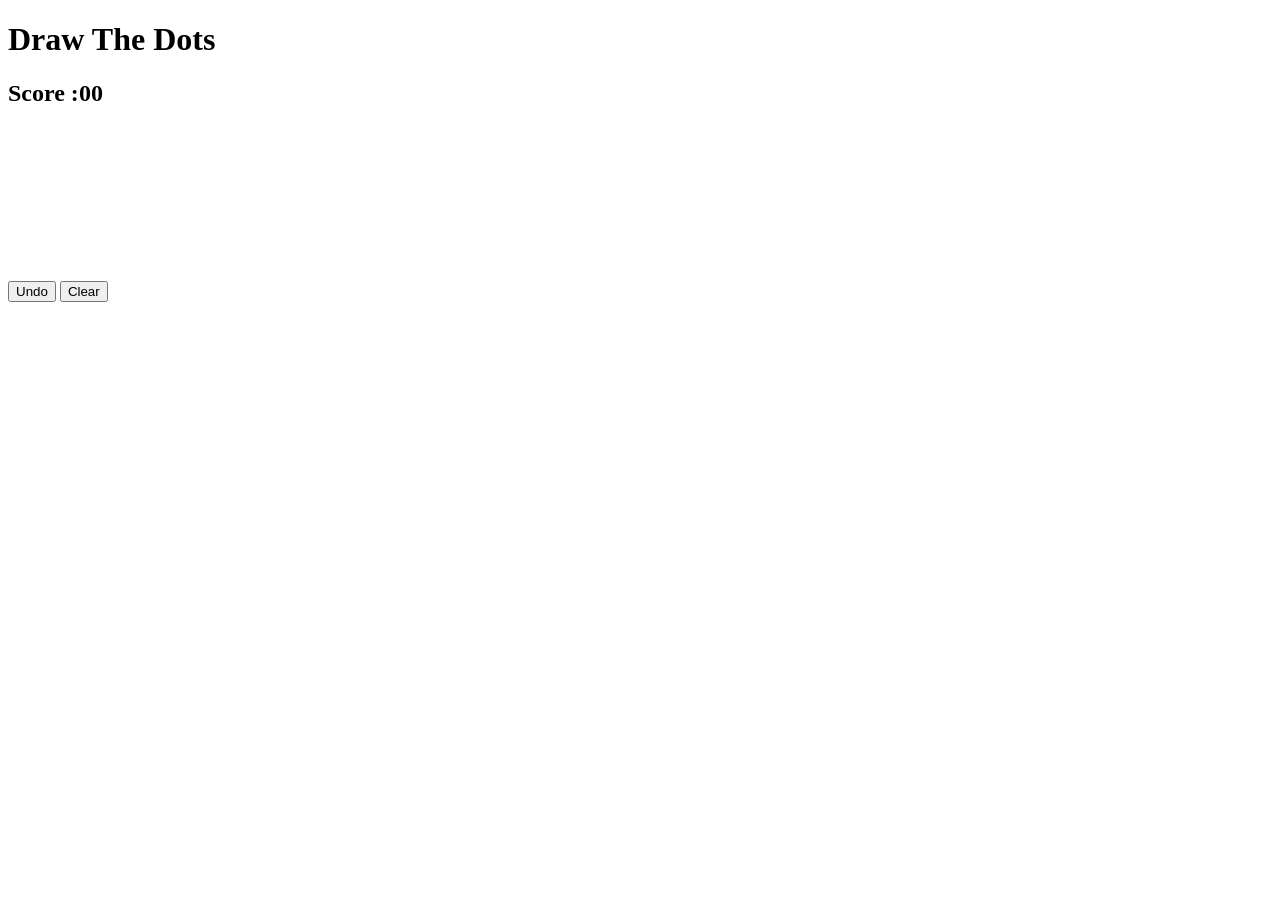
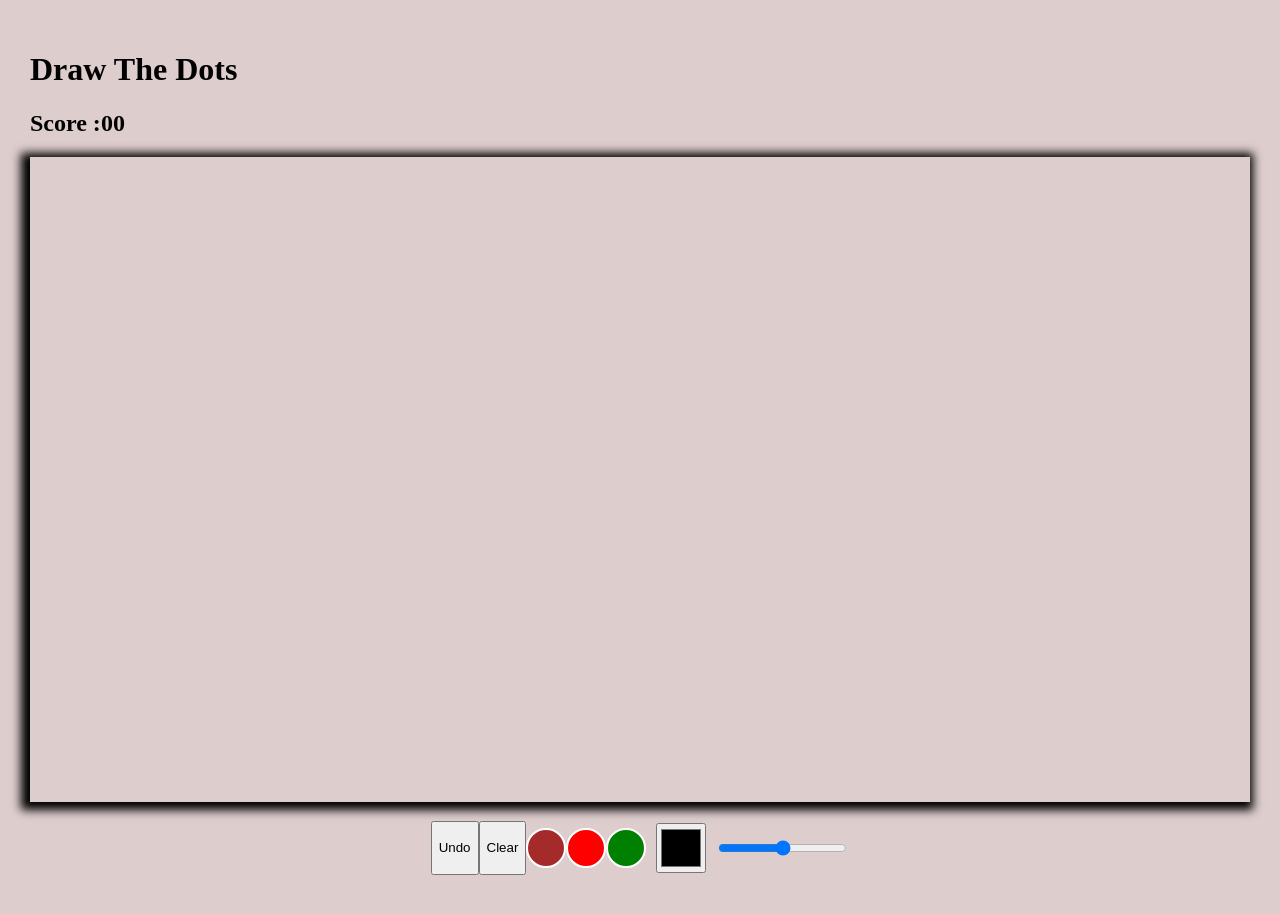
Before and after one commit to SHresTho12/spl-lab-project, a website built with webpack: page root/pages/Games/ConnectDotsGame/newDot.html in a window 1280 px wide. Before the commit the page ends 800 px from the top, so only its background shows below. Built offline with Linux system fonts and the light colour scheme.

Commit message:
canvas added

```diff
--- a/root/css/newDots.css
+++ b/root/css/newDots.css
@@ -3,4 +3,53 @@ body{
     padding: 30px;
     box-sizing: border-box;
     overflow: hidden;
+    background: rgb(221, 205, 205);
+   /* background-image: url(../images/ConnectDotsGame/dotsGameBg2.jpg); */
 }
+.dotsCanvas{
+    box-shadow: -3px 2px 9px 6px black;
+    cursor:pointer;
+}
+.tools{
+    display: flex;
+    justify-content: center;
+    flex-direction: row;
+    margin: 15px;
+
+}
+.tools .color-button{
+    height:40px;
+    width:40px;
+    min-width: 40px;
+    min-height: 40px;
+    cursor:pointer;
+    display: inline-block;
+    border-radius:50%;
+    box-sizing: border-box;
+    border: 2px solid white;
+    align-self: center;
+}
+.tools .button{
+    align-self: center;
+    width:100px;
+    height: 100px;
+    border: 2px solid white;
+    cursor: pointer;
+    color: white;
+    background:#222;
+    font-weight: bold;
+    margin: 0 10px;
+}
+.color-picker{
+    align-self: center;
+    margin:0 10px;
+    height:50px;
+
+
+}
+
+.pen-range{
+    align-self: center;
+    height:50px;
+
+}
--- a/root/package.json
+++ b/root/package.json
@@ -1,7 +1,6 @@
 {
   "name": "root",
   "version": "1.0.0",
-  "description": "",
   "main": "index.js",
   "dependencies": {},
   "devDependencies": {
@@ -25,5 +24,6 @@
     "build": "webpack --watch"
   },
   "author": "Talimul",
-  "license": "ISC"
+  "license": "ISC",
+  "description": ""
 }
--- a/root/pages/Games/ConnectDotsGame/newDot.html
+++ b/root/pages/Games/ConnectDotsGame/newDot.html
@@ -5,6 +5,7 @@
     <meta http-equiv="X-UA-Compatible" content="IE=edge">
     <meta name="viewport" content="width=device-width, initial-scale=1.0">
     <title>Draw The ots</title>
+    <link rel="stylesheet" href="../../../css/newDots.css">
 </head>
 <body>
     <h1 class="dotsHeading">Draw The Dots</h1>
@@ -20,6 +21,8 @@
            <div class="color-button" style="background: brown;"></div>
            <div class="color-button" style="background: red;"></div>
            <div class="color-button" style="background: green;"></div>
+           <input type="color" class="color-picker">
+           <input type="range" min="0" max="100" class="pen-range">
         </div>
 
     </div>
--- a/root/scripts/Games/ConnectDotsGame/newDots.js
+++ b/root/scripts/Games/ConnectDotsGame/newDots.js
@@ -0,0 +1,28 @@
+const canvas = document.getElementById("dotsCanvas");
+var data = { //global variable set equal to object
+    canvas: null,
+    ctx: null,
+    clickedDot: null, //dot that was previously clicked--fromDot
+    // dots: [{ x: 200, y: 200 }, { x: 300, y: 200 }, { x: 220, y: 150 }, { x: 280, y: 150 }, { x: 250, y: 100 }] // letter A //array-dots variable
+        // dots2: [{ x: 100, y: 100 }, { x: 200, y: 100 }, { x: 100, y: 200 }, { x: 200, y: 200 }] // shape rectangle
+        dots:null
+};
+
+function prepCanvas() { //setup resolution and size of canvas
+    var res = window.devicePixelRatio || 1, //resolution
+        scale = 1 / res;
+    data.canvas = document.getElementById('dotCanvas'); //dots canvas
+    data.ctx = data.canvas.getContext('2d'); //context
+
+    data.canvas.width =window.innerWidth - 60;
+    data.canvas.height = 645;
+
+    // console.log(data.canvas.height);
+    data.ctx.scale(res, res);
+    data.canvas.addEventListener('mousedown', function(event) { //mousedown event listener(click mouse), will call a function which will call checkForDot function
+        console.log(event.clientX,event.clientY);
+        checkForDot(event);
+    });
+}
+
+prepCanvas();
```
Also changed, not shown: root/dist/dots.js, root/dist/memoryGame.js, root/dist/newDots.js, root/dist/typingTest.js.
